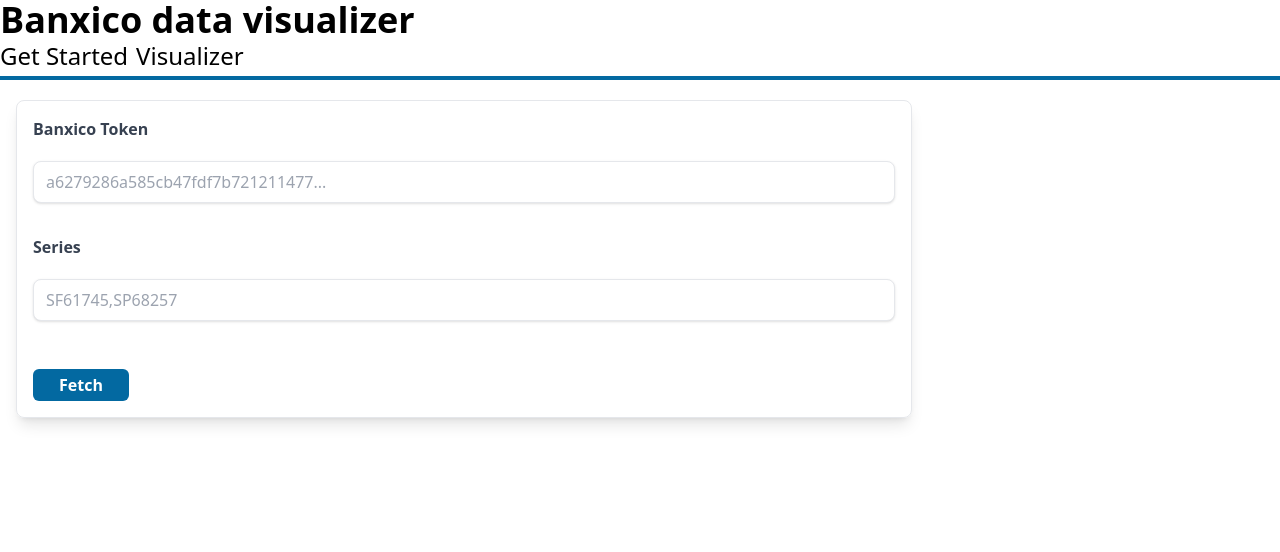
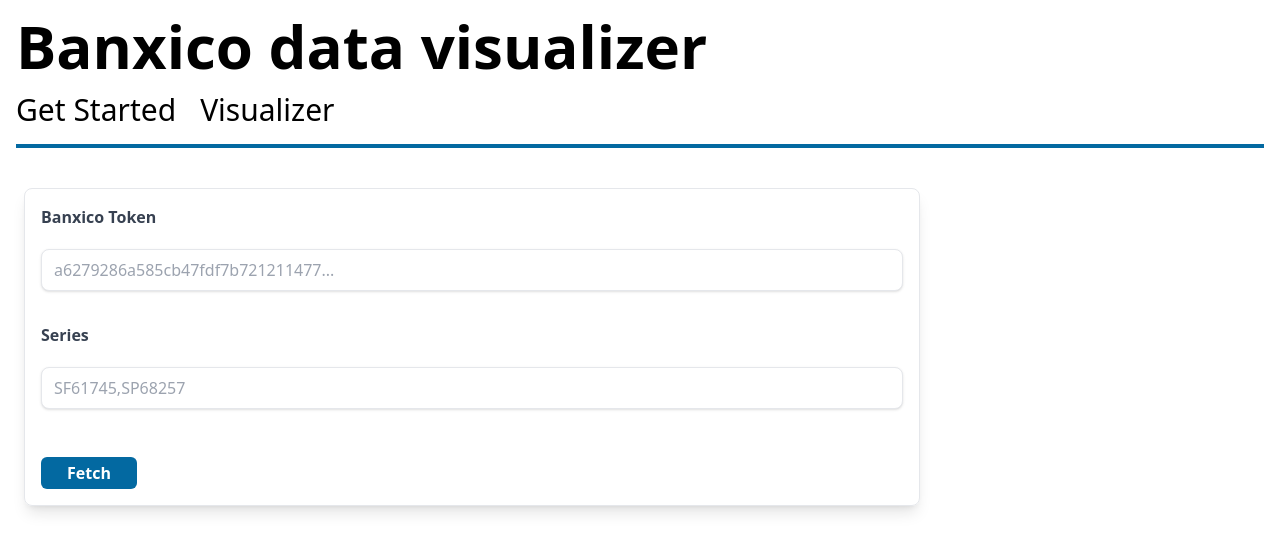
Before and after one commit to lacdev/banxico-api-visualizer, a React (Create React App) app: page /visualizer in a window 1280 px wide. Shown: the top 552 px of the page. Built offline with nearby package versions, Linux system fonts and the light colour scheme.

Commit message:
fix error and loading states firs testing, fix styles on padding and margin on navbar

```diff
--- a/src/App.js
+++ b/src/App.js
@@ -3,12 +3,12 @@
 function App() {
   return (
     <div className="m-auto">
-      <h1 className="font-semibold text-4xl">Banxico data visualizer</h1>
-      <nav className="border-b-4 pb-1 border-sky-700">
-        <Link className="text-2xl" to="/start">
+      <h1 className="font-bold text-6xl m-4">Banxico data visualizer</h1>
+      <nav className="border-b-4 pb-4 border-sky-700 m-4">
+        <Link className="text-3xl mr-4" to="/start">
           Get Started
         </Link>
-        <Link className="text-2xl pl-2" to="/visualizer">
+        <Link className="text-3xl pl-2" to="/visualizer">
           Visualizer
         </Link>
       </nav>
--- a/src/components/LineChart.js
+++ b/src/components/LineChart.js
@@ -21,7 +21,7 @@
   }
 
   return (
-    <div className="m-4">
+    <div>
       <Bar
         data={dataConfig}
         height={400}
--- a/src/routes/started.js
+++ b/src/routes/started.js
@@ -1,6 +1,6 @@
 export default function Started() {
   return (
-    <main className="pt-1">
+    <main className="p-4">
       <h2 className="text-4xl font-extrabold text-transparent bg-clip-text bg-gradient-to-br from-blue-300 to-sky-700 mt-4">
         How to use this application.
       </h2>
--- a/src/routes/visualizer.js
+++ b/src/routes/visualizer.js
@@ -21,12 +21,17 @@
   const handleSubmit = async (event) => {
     try {
       event.preventDefault()
+      setSeriesData([])
+      if (isError) {
+        setIsError(false)
+      }
       setIsLoading(true)
       const data = await getSeries(seriesToFetch, banxicoToken)
       setSeriesData(data?.bmx?.series)
       setIsLoading(false)
     } catch (e) {
       setIsError(true)
+      setIsLoading(false)
     }
   }
 
@@ -34,14 +39,14 @@
 
   const handleSeriesChange = (event) => setSeriesToFetch(event.target.value)
 
-  if (!isLoading && isError) {
   return (
-      <main className="pt-1">
+    <main className="p-2">
       <Form
         onSubmit={handleSubmit}
         onTokenChange={handleTokenChange}
         onSeriesChange={handleSeriesChange}
       />
+      {isError && (
         <div className={classes.errorMessage}>
           <p>Hubo un error al intentar buscar la información.</p>
           <p>
@@ -49,28 +54,18 @@
             correcto.
           </p>
         </div>
-      </main>
-    )
-  }
-
-  return (
-    <main className="pt-1">
-      <Form
-        onSubmit={handleSubmit}
-        onTokenChange={handleTokenChange}
-        onSeriesChange={handleSeriesChange}
-      />
-      <SeriesContainer>
-        {isLoading ? (
+      )}
+      {isLoading && !isError ? (
         <p className={classes.loadingMessage}>
           Espera un momento en lo que buscamos la información por favor
         </p>
       ) : (
-          seriesData.map((data) => (
+        <SeriesContainer>
+          {seriesData.map((data) => (
             <ChartLine key={data?.idSerie} data={data} />
-          ))
+          ))}
+        </SeriesContainer>
       )}
-      </SeriesContainer>
     </main>
   )
 }
```
Lines whose indentation alone changed are shown as unchanged.
